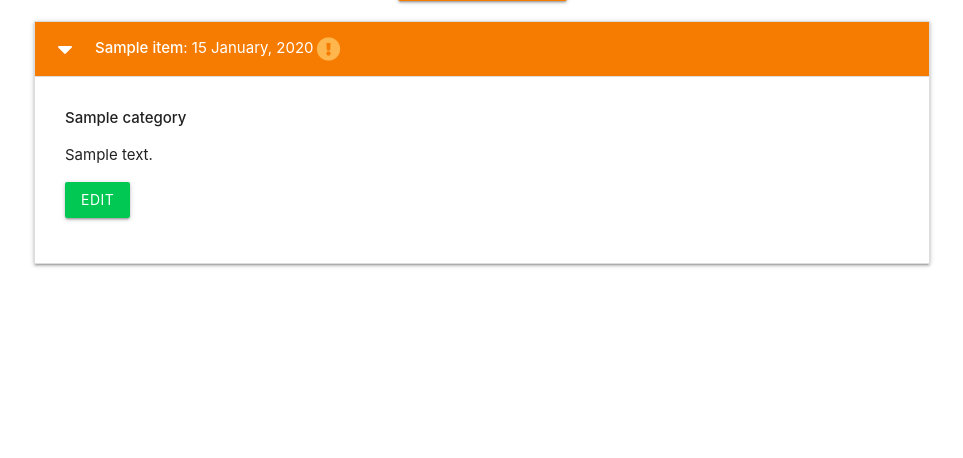
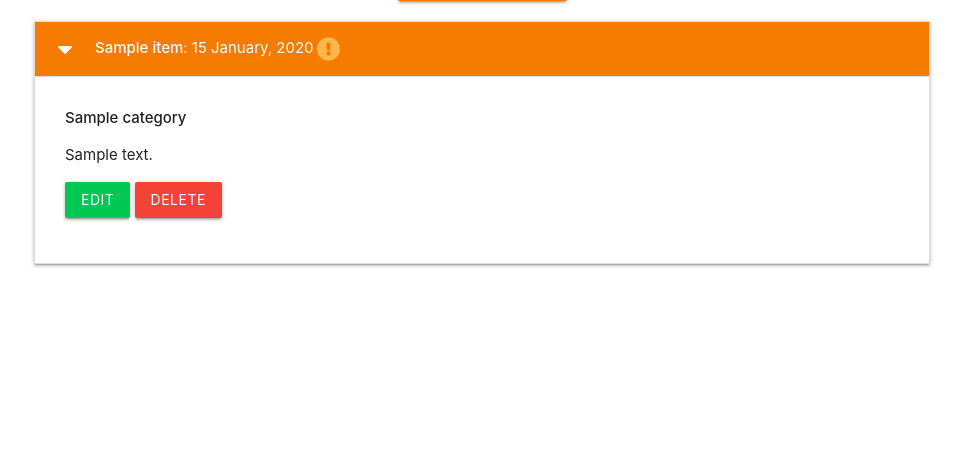
Before and after one commit to uctv9805/msp3-flask-sqlalchemy, a Flask app: page / in a window 1280 px wide, after a click that opens the changed part. Shown: the part 212-670 px from the top of the page, without its empty margins (158-1121 px from the left). Run offline with Flask 3, Linux system fonts and the light colour scheme; tables that the repository leaves empty hold one stand-in row (values such as "Sample post").

Commit message:
create delete task button by sending http post request to database to delete specific task

```diff
--- a/itemsforsale/routes.py
+++ b/itemsforsale/routes.py
@@ -72,3 +72,11 @@ def edit_item(item_id):
         item.category_id = request.form.get("category_id")
         db.session.commit()
     return render_template("edit_item.html", item=item, categories=categories)
+
+
+@app.route("/delete_item/<int:item_id>")
+def delete_item(item_id):
+    item = Item.query.get_or_404(item_id)
+    db.session.delete(item)
+    db.session.commit()
+    return redirect(url_for("home"))
--- a/itemsforsale/templates/items.html
+++ b/itemsforsale/templates/items.html
@@ -26,6 +26,7 @@
             <p>{{ item.item_description }}</p>
             <p>
                 <a href="{{ url_for('edit_item', item_id=item.id) }}" class="btn green accent-4">Edit</a>
+                <a href="{{ url_for('delete_item', item_id=item.id) }}" class="btn red">Delete</a>
             </p>
         </div>
     </li>
```
